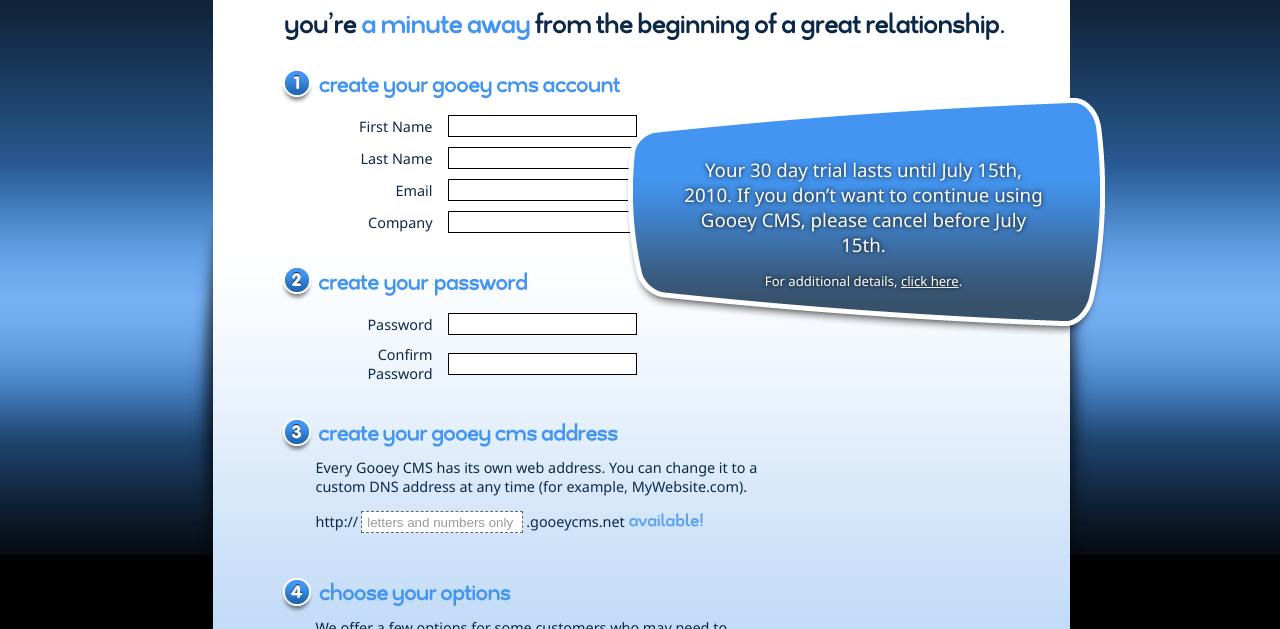
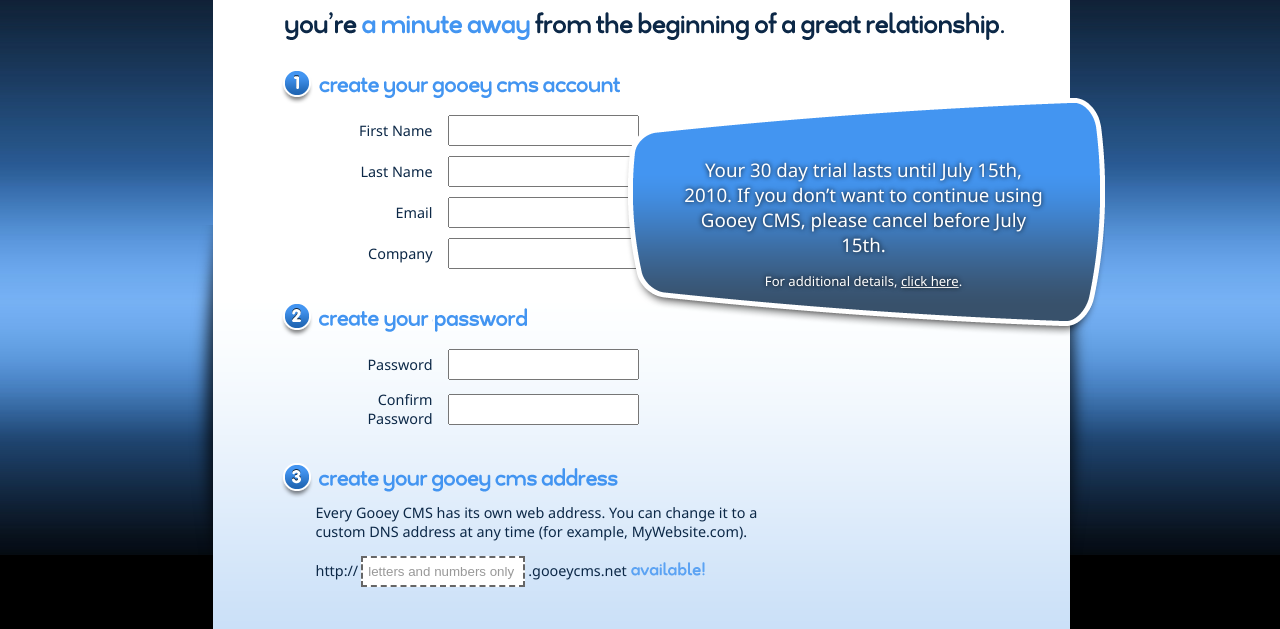
Before and after one commit to beachead/gooey-corp, a plain HTML site: page signup.html in a window 1280 px wide. Shown: the part 150-779 px from the top of the page. Drawn offline with Linux system fonts and the light colour scheme.

Commit message:
Added rounded corners of forms back in (they work well in IE 7, Firefox 3.5.4, and Firefox 3.6) Stuck with the current button image for compatibility purposes.

```diff
--- a/css/global.css
+++ b/css/global.css
@@ -224,12 +224,15 @@ table.form td.label {
 }
 
 input.std,
-table.form input[type=text],
-table.form input[type=password] {
-	border: 1px solid #000;
-	height: 16px;
-	padding: 2px 5px;
+table.form input[type="password"], table.form input[type="text"] {
+-moz-border-radius-bottomleft:5px;
+-moz-border-radius-bottomright:5px;
+-moz-border-radius-topleft:5px;
+-moz-border-radius-topright:5px;
+height:17px;
+padding:5px;
 }
+
 
 
 .clear-on-focus {
```
